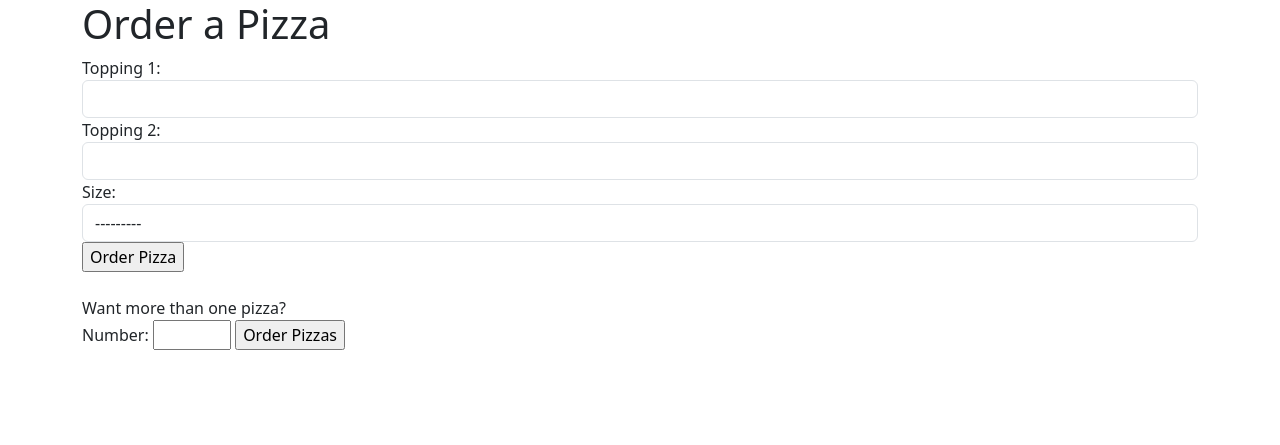
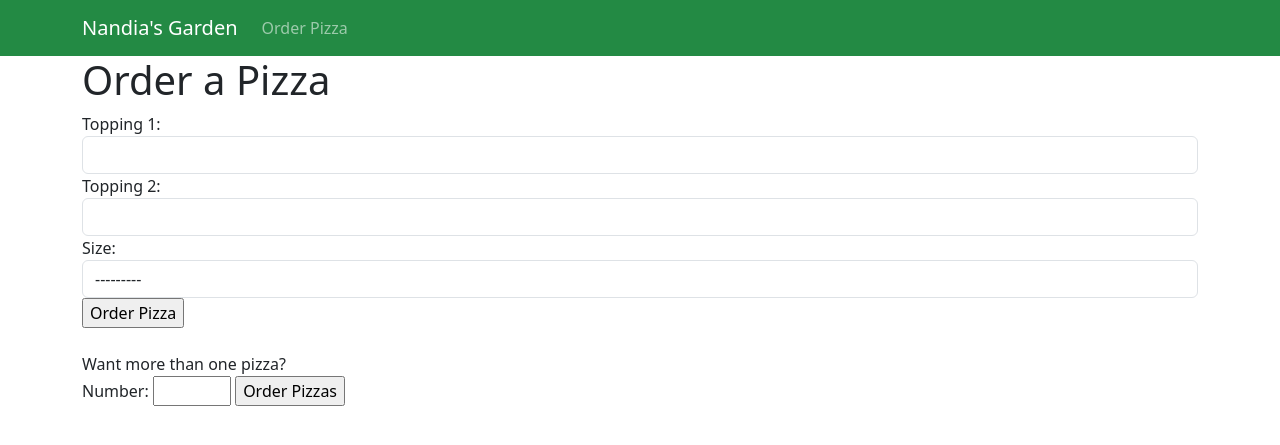
Before and after one commit to datttrian/django-forms, a Django app: page /order in a window 1280 px wide. Shown: the top 445 px of the page. Run offline with Django 4.2, Linux system fonts and the light colour scheme; data that the repository does not hold is empty; some libraries are stand-ins or nearby versions.

Commit message:
Homepage styling

```diff
--- /dev/null
+++ b/nandiasgarden-project/pizza/templates/pizza/base.html
@@ -0,0 +1,31 @@
+<!doctype html>
+<html lang="en">
+
+<head>
+    <meta charset="utf-8">
+    <meta name="viewport" content="width=device-width, initial-scale=1">
+    <title>Nandia's Garden</title>
+    <link href="https://cdn.jsdelivr.net/npm/bootstrap@5.3.2/dist/css/bootstrap.min.css" rel="stylesheet"
+        integrity="sha384-T3c6CoIi6uLrA9TneNEoa7RxnatzjcDSCmG1MXxSR1GAsXEV/Dwwykc2MPK8M2HN" crossorigin="anonymous">
+</head>
+
+<body>
+    <nav class="navbar navbar-expand-lg navbar-dark" style="background-color: #238a44">
+        <div class="container">
+            <a class="navbar-brand" href="{% url 'home' %}">Nandia's Garden</a>
+            <div class="collapse navbar-collapse" id="navbarNav">
+                <ul class="navbar-nav">
+                    <li class="nav-item active">
+                        <a class="nav-link" href="{% url 'order' %}">Order Pizza</a>
+                    </li>
+                </ul>
+            </div>
+        </div>
+    </nav>
+    {% block body %}{% endblock %}
+    <script src="https://cdn.jsdelivr.net/npm/bootstrap@5.3.2/dist/js/bootstrap.bundle.min.js"
+        integrity="sha384-C6RzsynM9kWDrMNeT87bh95OGNyZPhcTNXj1NW7RuBCsyN/o0jlpcV8Qyq46cDfL"
+        crossorigin="anonymous"></script>
+</body>
+
+</html>
--- a/nandiasgarden-project/pizza/templates/pizza/order.html
+++ b/nandiasgarden-project/pizza/templates/pizza/order.html
@@ -1,16 +1,6 @@
-<!doctype html>
-<html lang="en">
-
-<head>
-    <meta charset="utf-8">
-    <meta name="viewport" content="width=device-width, initial-scale=1">
-    <title>Nandia's Garden</title>
-    <link href="https://cdn.jsdelivr.net/npm/bootstrap@5.3.2/dist/css/bootstrap.min.css" rel="stylesheet"
-        integrity="sha384-T3c6CoIi6uLrA9TneNEoa7RxnatzjcDSCmG1MXxSR1GAsXEV/Dwwykc2MPK8M2HN" crossorigin="anonymous">
-</head>
-
-<body>
+{% extends 'pizza/base.html' %}
 {% load widget_tweaks %}
+{% block body %}
 <div class="container">
 
 
@@ -71,9 +61,4 @@
         <input type="submit" value="Order Pizzas">
     </form>
 </div>
-    <script src="https://cdn.jsdelivr.net/npm/bootstrap@5.3.2/dist/js/bootstrap.bundle.min.js"
-        integrity="sha384-C6RzsynM9kWDrMNeT87bh95OGNyZPhcTNXj1NW7RuBCsyN/o0jlpcV8Qyq46cDfL"
-        crossorigin="anonymous"></script>
-</body>
-
-</html>
+{% endblock %}
```
Lines whose indentation alone changed are shown as unchanged.
